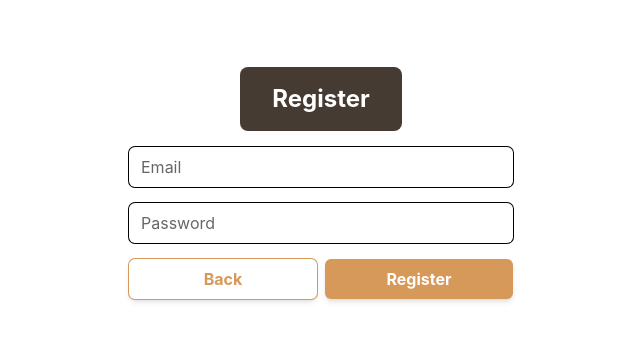
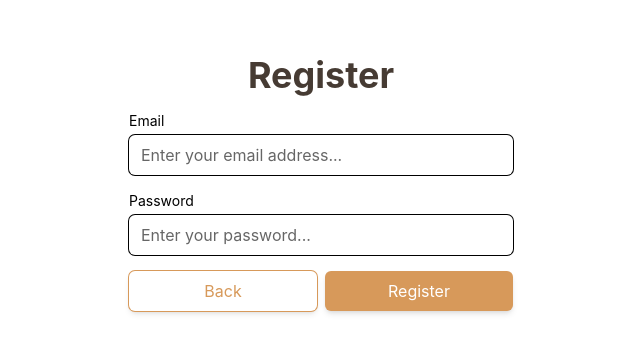
Before and after one commit to SarahFongHacks/CodeBreaker, a Next.js app: page /register in a window 1280 px wide. Shown: the part 217-570 px from the top of the page, without its empty margins (319-959 px from the left). Built offline with nearby package versions, Linux system fonts and the light colour scheme.

Commit message:
add image carousel

```diff
--- a/components/Hotel.tsx
+++ b/components/Hotel.tsx
@@ -13,6 +13,7 @@ import { signout } from "../auth/auth";
 import "react-dates/initialize";
 import { DateRangePicker } from "react-dates";
 import "react-dates/lib/css/_datepicker.css";
+import ImageCarousel from "./ImageCarousel";
 
 const Hotel = ({ hotels }) => {
   const [checkin, setCheckin] = useState();
@@ -40,6 +41,8 @@ const Hotel = ({ hotels }) => {
     setUser(undefined);
   };
 
+  console.log(hotel);
+
   return (
     <div className="w-full h-screen flex flex-col items-start justify-center p-36 relative overflow-hidden">
       <div className="absolute left-0 top-0 flex w-full items-center justify-end p-8">
@@ -60,12 +63,7 @@ const Hotel = ({ hotels }) => {
       </div>
       <h1 className="font-bold text-4xl mb-8">{hotel?.hotel}</h1>
       <div className="w-full h-full flex flex-row items-start justify-center space-x-8">
-        <div className="h-full square rounded-md aspect-square overflow-hidden">
-          <img
-            src={hotel?.image}
-            className="w-full h-full object-cover group-hover:scale-110 transition duration-200 ease-linear"
-          />
-        </div>
+        <ImageCarousel images={hotel?.image} />
         <div className="w-1/2 h-full flex flex-col justify-between items-start">
           <div className="w-full grid grid-cols-2 gap-4 items-start">
             <div className="flex flex-row w-full items-center justify-between ring-1 ring-black/20 p-6 rounded-md">
--- /dev/null
+++ b/components/ImageCarousel.tsx
@@ -0,0 +1,45 @@
+import React, { useState } from "react";
+import { BsArrowLeftShort, BsArrowRightShort } from "react-icons/bs";
+
+const ImageCarousel = ({ images }) => {
+  const [counter, setCounter] = useState(0);
+
+  const incrementHandler = () => {
+    if (counter === images.length - 1) {
+      setCounter(0);
+    } else {
+      setCounter(counter + 1);
+    }
+  };
+
+  const decrementHandler = () => {
+    if (counter === 0) {
+      setCounter(images.length - 1);
+    } else {
+      setCounter(counter - 1);
+    }
+  };
+
+  return (
+    <div className="h-full square rounded-md aspect-square overflow-hidden relative">
+      <img
+        src={images[counter]}
+        className="w-full select-none h-full object-cover group-hover:scale-110 transition duration-200 ease-linear"
+      />
+      <div
+        className="bg-white/50 hover:bg-white transition duration-200 ease-linear ring-1  ring-black/50 flex text-xl items-center justify-center rounded-full w-12 h-12 absolute right-4 top-[45%] z-10 cursor-pointer"
+        onClick={() => incrementHandler()}
+      >
+        <BsArrowRightShort />
+      </div>
+      <div
+        className="bg-white/50 hover:bg-white transition duration-200 ease-linear ring-1  ring-black/50 flex text-xl items-center justify-center rounded-full w-12 h-12 absolute left-4 top-[45%] z-10 cursor-pointer"
+        onClick={() => decrementHandler()}
+      >
+        <BsArrowLeftShort />
+      </div>
+    </div>
+  );
+};
+
+export default ImageCarousel;
--- a/components/LoginPage.js
+++ b/components/LoginPage.js
@@ -39,8 +39,8 @@ const Login = () => {
         />
       </div> */}
       <div className=" flex-col flex items-center justify-center space-y-4 w-96">
-        <div className="bg-primary text-white p-4 px-8 rounded-lg text-center">
-          <h1 className="text-2xl font-bold">Welcome to Booker's Paradise</h1>
+        <div className="text-primary px-8 rounded-lg text-center">
+          <h1 className="text-4xl font-bold">Welcome to Booker's Paradise</h1>
         </div>
         {error && (
           <div className="bg-red-500 text-white px-2 py-2 rounded-md text-sm flex items-center">
@@ -48,24 +48,30 @@ const Login = () => {
             <p className="mr-4">{error}</p>
           </div>
         )}
-        <form className="flex flex-col space-y-4 w-full items-center">
+        <form className="flex flex-col w-full items-start">
+          <label for="email" className="text-sm mb-1">
+            Email
+          </label>
           <input
             id="email"
             type="text"
             autoComplete="off"
-            className="w-full rounded-md px-3 py-2 placeholder-black/50 focus:outline-none ring-1 ring-black focus:ring-tertiary text-black"
-            placeholder="Email"
+            className="w-full rounded-md px-3 mb-4 py-2 placeholder-black/50 focus:outline-none ring-1 ring-black focus:ring-tertiary text-black"
+            placeholder="Enter your email address..."
             onChange={(e) => setEmail(e.target.value)}
           ></input>
+          <label for="password" className="text-sm mb-1 ">
+            Password
+          </label>
           <input
             id="password"
             type="password"
-            className="w-full rounded-md px-3 py-2 placeholder-black/50 focus:outline-none ring-1 ring-black focus:ring-tertiary text-black"
-            placeholder="Password"
+            className="w-full rounded-md px-3 mb-4 py-2 placeholder-black/50 focus:outline-none ring-1 ring-black focus:ring-tertiary text-black"
+            placeholder="Enter your password..."
             onChange={(e) => setPassword(e.target.value)}
           ></input>
           <div
-            className="shadow-md cursor-pointer font-bold hover:bg-white w-52  hover:ring-1 hover:ring-tertiary hover:text-tertiary transition ease-linear duration-200 rounded-md bg-tertiary text-white p-2 flex items-center justify-center"
+            className="shadow-md w-full cursor-pointer  hover:bg-white  hover:ring-1 hover:ring-tertiary hover:text-tertiary transition ease-linear duration-200 rounded-md bg-tertiary text-white p-2 flex items-center justify-center"
             onClick={() => signInHandler(auth, email, password, db)}
           >
             Login
--- a/components/RegisterPage.js
+++ b/components/RegisterPage.js
@@ -40,8 +40,8 @@ const Register = () => {
         />
       </div> */}
       <div className=" flex-col flex items-center justify-center space-y-4 w-96">
-        <div className="bg-primary text-white p-4 px-8 rounded-lg ">
-          <h1 className="text-2xl font-bold">Register</h1>
+        <div className=" text-primary px-8 rounded-lg ">
+          <h1 className="text-4xl font-bold">Register</h1>
         </div>
         {error && (
           <div className="bg-red-500 px-2 py-2 rounded-md text-sm flex items-center">
@@ -49,30 +49,36 @@ const Register = () => {
             <p className="mr-4">{error}</p>
           </div>
         )}
-        <form className="flex flex-col space-y-4 w-full">
+        <form className="flex flex-col w-full">
+          <label for="email" className="text-sm mb-1">
+            Email
+          </label>
           <input
             id="email"
             type="email"
             autoComplete="off"
-            className="w-full rounded-md px-3 py-2 placeholder-black/60 focus:outline-none ring-1 ring-black focus:ring-tertiary text-black"
-            placeholder="Email"
+            className="w-full rounded-md px-3 py-2 mb-4 placeholder-black/60 focus:outline-none ring-1 ring-black focus:ring-tertiary text-black"
+            placeholder="Enter your email address..."
             onChange={(e) => setEmail(e.target.value)}
           ></input>
+          <label for="password" className="text-sm mb-1">
+            Password
+          </label>
           <input
             id="password"
             type="password"
-            className="w-full rounded-md px-3 py-2 placeholder-black/60 focus:outline-none ring-1 ring-black focus:ring-tertiary text-black"
-            placeholder="Password"
+            className="w-full rounded-md px-3 py-2 mb-4 placeholder-black/60 focus:outline-none ring-1 ring-black focus:ring-tertiary text-black"
+            placeholder="Enter your password..."
             onChange={(e) => setPassword(e.target.value)}
           ></input>
           <div className="w-full flex space-x-2 items-center justify-center ">
             <Link href="/">
-              <div className="cursor-pointer hover:bg-tertiary hover:ring-1 font-bold hover:ring-tertiary hover:text-white transition ease-linear ring-1 duration-200 rounded-md w-full bg-white text-tertiary ring-tertiary p-2 flex items-center justify-center shadow-md">
+              <div className="cursor-pointer hover:bg-tertiary hover:ring-1  hover:ring-tertiary hover:text-white transition ease-linear ring-1 duration-200 rounded-md w-full bg-white text-tertiary ring-tertiary p-2 flex items-center justify-center shadow-md">
                 Back
               </div>
             </Link>
             <div
-              className="cursor-pointer hover:bg-white hover:ring-1 font-bold hover:ring-tertiary hover:text-tertiary transition ease-linear duration-200 rounded-md w-full bg-tertiary text-white p-2 flex items-center justify-center shadow-md"
+              className="cursor-pointer hover:bg-white hover:ring-1  hover:ring-tertiary hover:text-tertiary transition ease-linear duration-200 rounded-md w-full bg-tertiary text-white p-2 flex items-center justify-center shadow-md"
               onClick={() => registerHandler(auth, email, password)}
             >
               Register
```
